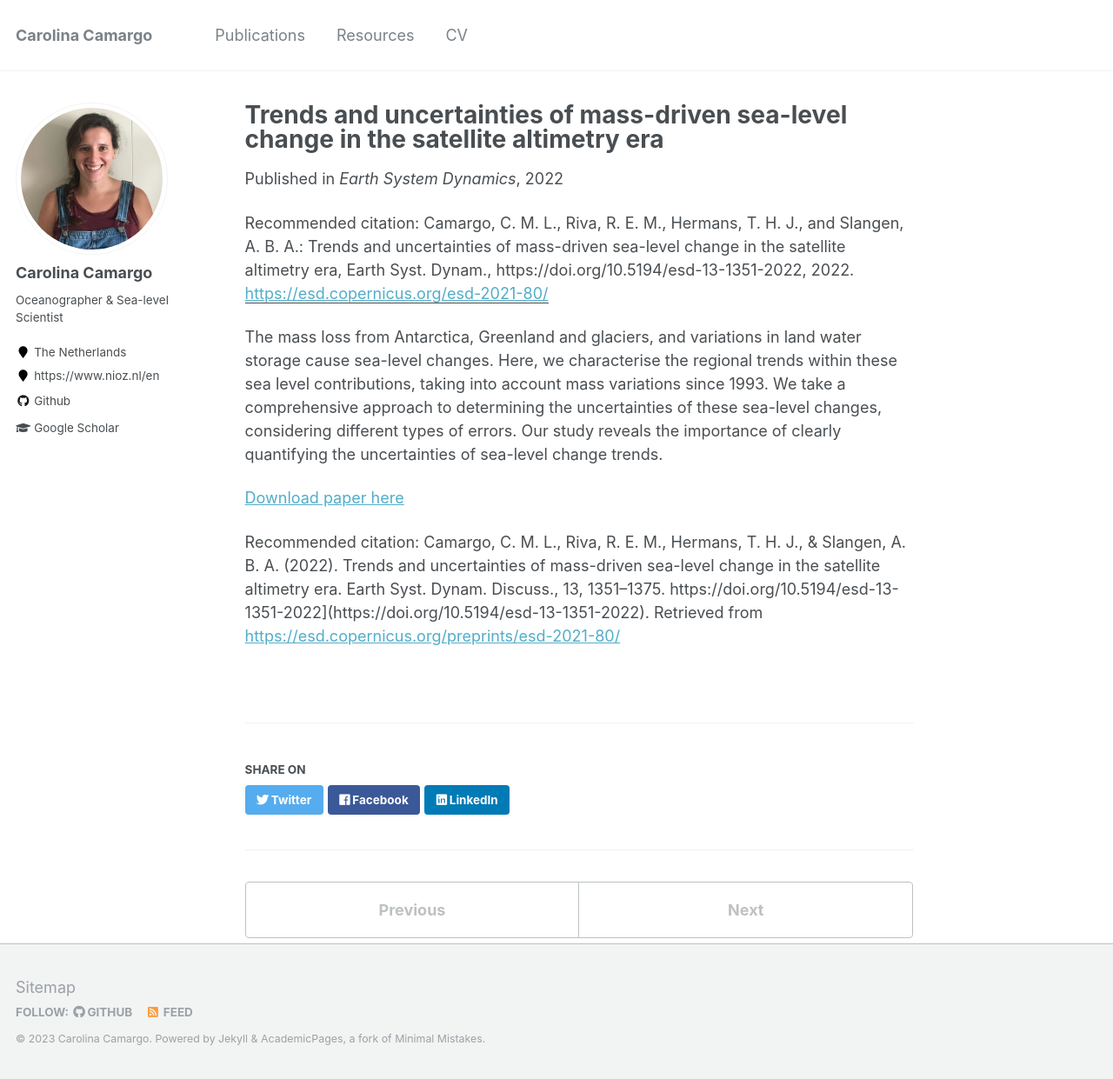
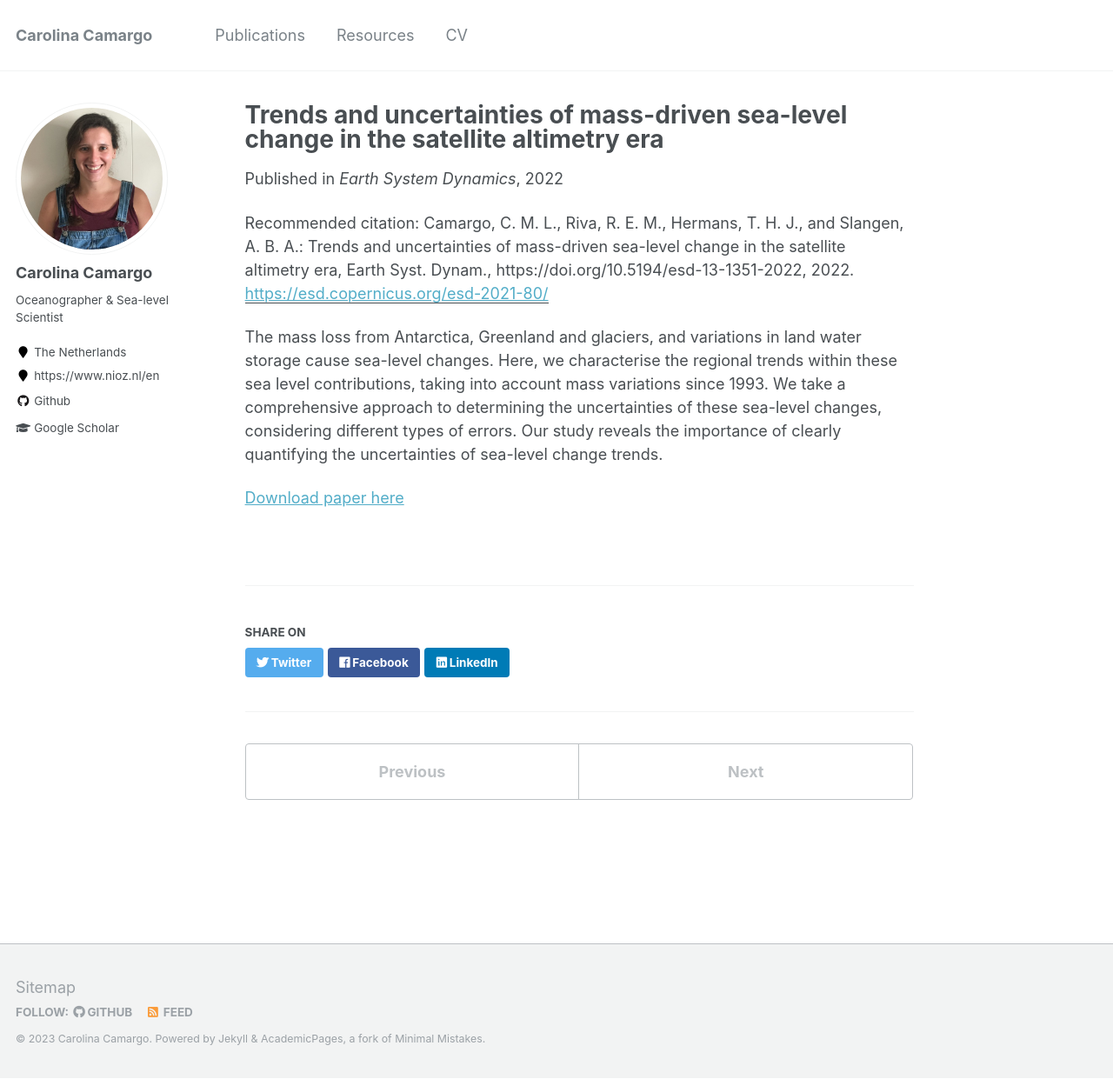
Before and after one commit to carocamargo/carocamargo.github.io, a Jekyll site: the page built from _publications/2022-09-01-ESD-barystatic.md, in a window 1280 px wide and 1241 px high. Shown: the whole window at 87% size. Built offline with Jekyll 4.4.1, drawn with Linux system fonts in a browser that asks for light colours.

Commit message:
Update 2022-09-01-ESD-barystatic.md

```diff
--- a/_publications/2022-09-01-ESD-barystatic.md
+++ b/_publications/2022-09-01-ESD-barystatic.md
@@ -11,5 +11,3 @@ citation: 'Camargo, C. M. L., Riva, R. E. M., Hermans, T. H. J., and Slangen, A.
 The mass loss from Antarctica, Greenland and glaciers, and variations in land water storage cause sea-level changes. Here, we characterise the regional trends within these sea level contributions, taking into account mass variations since 1993. We take a comprehensive approach to determining the uncertainties of these sea-level changes, considering different types of errors. Our study reveals the importance of clearly quantifying the uncertainties of sea-level change trends.
 
 [Download paper here](https://esd.copernicus.org/esd-2021-80/)
-
-Recommended citation: Camargo, C. M. L., Riva, R. E. M., Hermans, T. H. J., & Slangen, A. B. A. (2022). Trends and uncertainties of mass-driven sea-level change in the satellite altimetry era. Earth Syst. Dynam. Discuss., 13, 1351–1375. https://doi.org/10.5194/esd-13-1351-2022](https://doi.org/10.5194/esd-13-1351-2022). Retrieved from [https://esd.copernicus.org/preprints/esd-2021-80/](https://esd.copernicus.org/preprints/esd-2021-80/)
```
